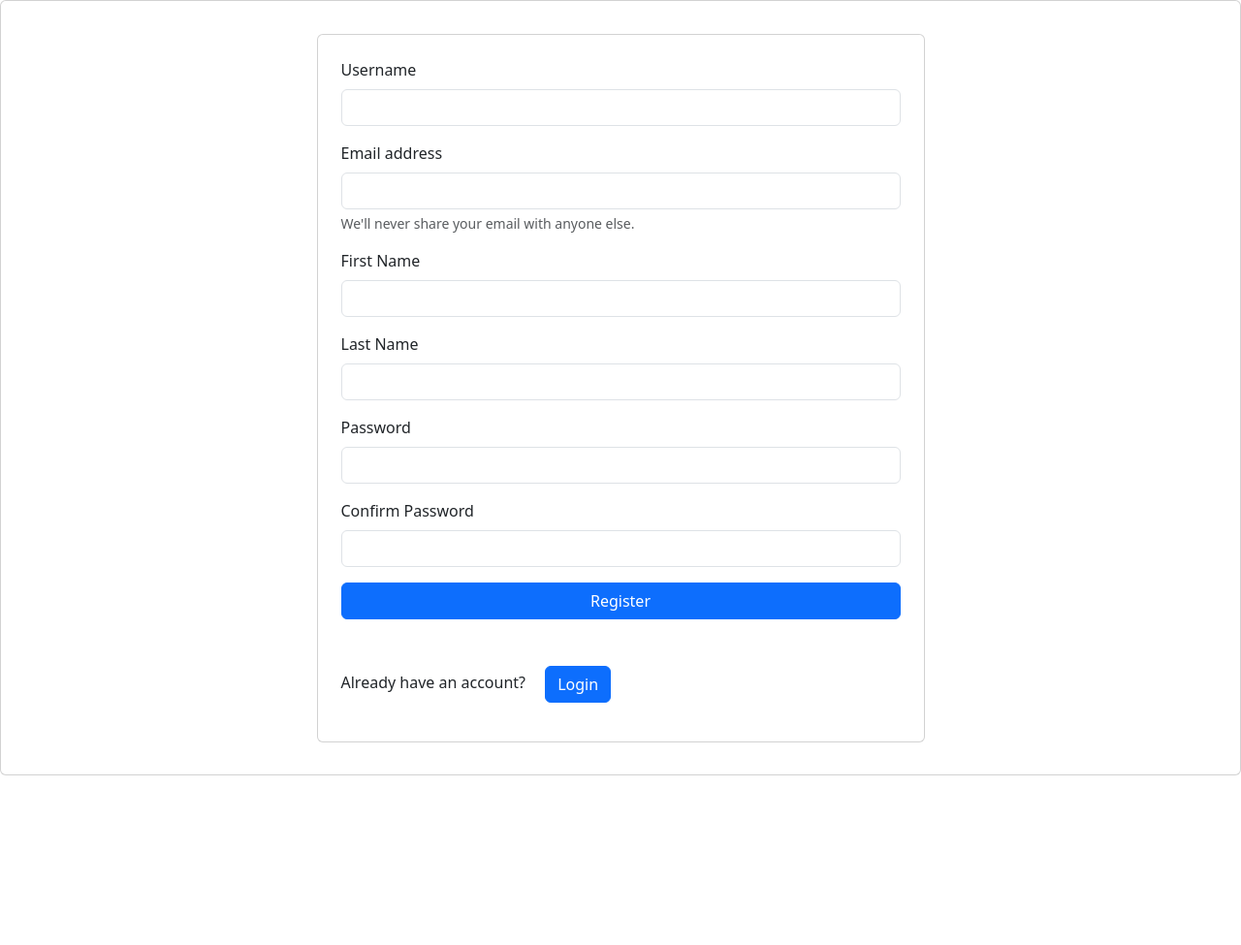
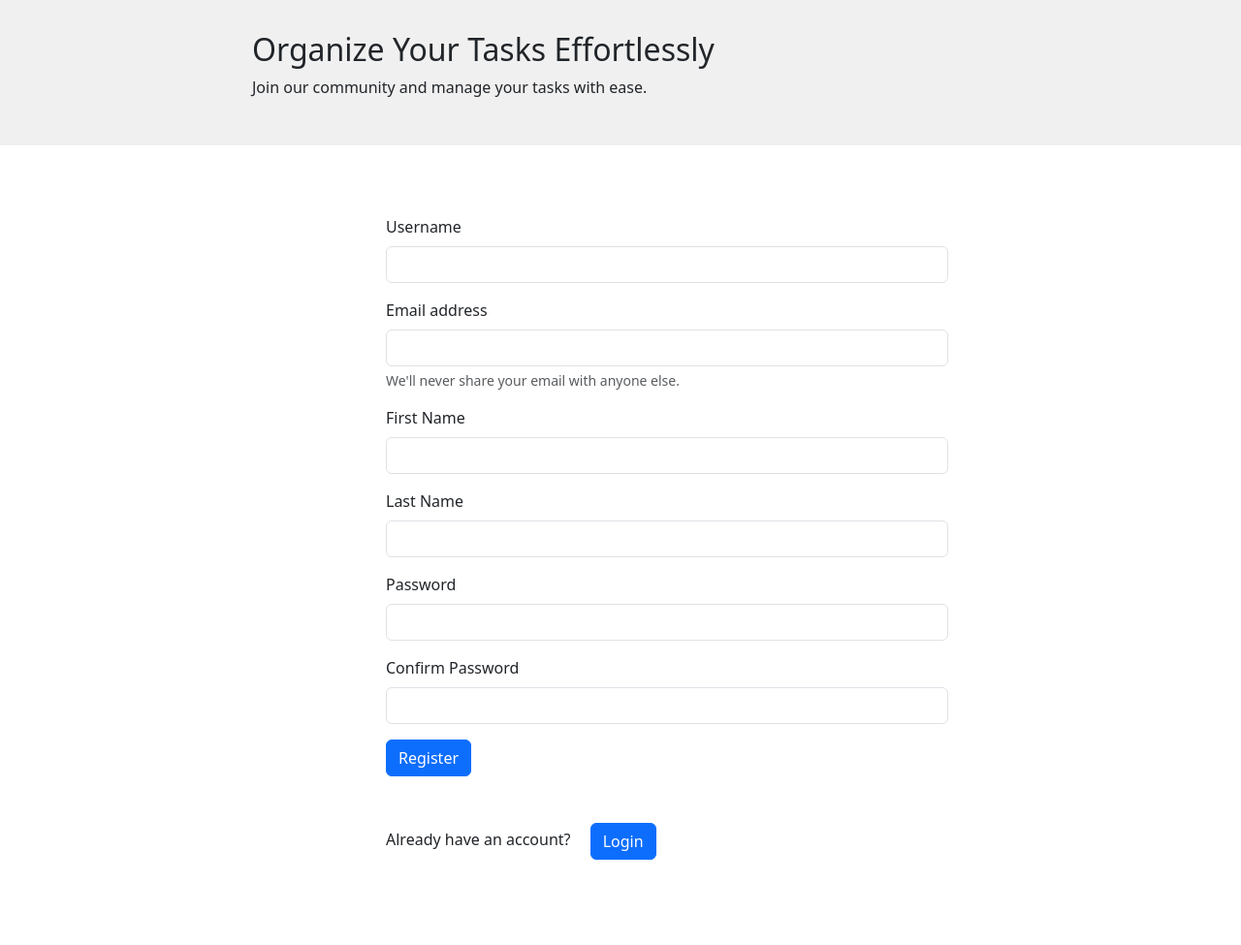
Before and after one commit to saisrinu135/todo_app, a Django app: page /register/ in a window 1280 px wide; the page is wider, and only the part inside the window is pictured. Shown: the part 174-1149 px from the top of that part at 97% size. Before the commit the page ends 974 px from the top of that part, so only its background shows below. Run offline with Django 4.2, Linux system fonts and the light colour scheme.

Commit message:
homepage

```diff
--- /dev/null
+++ b/requirements.txt
@@ -0,0 +1,3 @@
+python-dotenv==1.0.0
+sqlparse==0.4.4
+tzdata==2023.3
--- /dev/null
+++ b/tasks/static/css/messages.css
@@ -0,0 +1,5 @@
+.alert{
+    position: fixed;
+    top: 15vh;
+    left: 20px;
+}
--- a/tasks/templates/base.html
+++ b/tasks/templates/base.html
@@ -9,6 +9,7 @@
         integrity="sha384-T3c6CoIi6uLrA9TneNEoa7RxnatzjcDSCmG1MXxSR1GAsXEV/Dwwykc2MPK8M2HN" crossorigin="anonymous">
     <link rel="stylesheet" href="https://cdn.jsdelivr.net/npm/bootstrap-icons@1.11.1/font/bootstrap-icons.css">
     <link rel="shortcut icon" href="{% static 'icons/favicon.png' %}" type="image/x-icon">
+    <link rel="stylesheet" href="{% static 'css/messages.css' %}">
     <title>{{title}}</title>
 </head>
 
--- a/tasks/templates/home.html
+++ b/tasks/templates/home.html
@@ -1,4 +1,4 @@
-{% include 'base.html' %}
+{% extends 'base.html' %}
 
 {% block starts %}
 <div class="container card-body">
@@ -17,7 +17,7 @@
                 </div>
                 {% csrf_token %}
                 <label for="task" class="form-label mb-sm-3">Enter the task</label>
-                <input type="text" placeholder="Enter task here" name="task" id="task" class="form-control">
+                <input type="text" placeholder="Enter task here" name="task" id="task" class="form-control" required>
                 <button type="submit" class="btn btn-primary mt-3">Add Task</button></a>
             </form>
         </div>
--- a/tasks/templates/login.html
+++ b/tasks/templates/login.html
@@ -1,8 +1,8 @@
 {% extends 'base.html' %}
 {% block starts %}
-<div class="container card-body"
-    style="display: flex; align-items: center; justify-content: center; min-height: 100vh;">
-    <form class="col-6 mx-auto card p-5" method="post">
+
+<div class="container card-body">
+    <form class="col-6 mx-auto m-5 p-5" method="post">
         <div class="message alert">
             {% if messages %}
             {% for message in messages %}
--- a/tasks/templates/register.html
+++ b/tasks/templates/register.html
@@ -1,7 +1,36 @@
 {% extends 'base.html' %}
 {% block starts %}
-<div class="container-fluid card"
-    style="display: flex; align-items: center; justify-content: center; min-height: 100vh;">
+
+<style>
+    .hero .container {
+    max-width: 800px;
+    margin: 0 auto;
+    padding: 0 20px;
+}
+
+.hero {
+    background-color: #f0f0f0;
+    padding: 2em 0;
+}
+
+.cta-button {
+    display: inline-block;
+    padding: 10px 20px;
+    margin-top: 20px;
+    background-color: #333;
+    color: #fff;
+    text-decoration: none;
+    border-radius: 5px;
+}
+</style>
+<section class="hero">
+    <div class="container">
+        <h2>Organize Your Tasks Effortlessly</h2>
+        <p>Join our community and manage your tasks with ease.</p>
+    </div>
+</section>
+
+<div class="container-fluid m-5">
     {% if messages %}
     {% for message in messages %}
     <div class="alert alert-{{message.tags}} alert-dismissible fade show" role="alert">
@@ -10,7 +39,7 @@
     </div>
     {% endfor %}
     {% endif %}
-    <form class="col-6 mx-auto card p-4" method="post">
+    <form class="col-6 mx-auto p-4" method="post">
         {%csrf_token%}
 
         <div class="mb-sm-3">
--- a/tasks/urls.py
+++ b/tasks/urls.py
@@ -4,7 +4,7 @@ app_name = 'tasks'
 
 urlpatterns = [
     path('register/', register_view,name='register'),
-    path('login/',login_view,name='login'),
+    path('',login_view,name='login'),
     path('logout/',logout_view,name='logout'),
     path('home/', home,name='home'),
     path('update-task/<int:id>/', update_task, name='update-task'),
--- a/tasks/views.py
+++ b/tasks/views.py
@@ -43,7 +43,7 @@ def register_view(request):
             user.set_password(password)
             user.save()
             messages.success(request, message='You have registered successfully.')
-            return redirect('/login')
+            return redirect('/')
     return render(request,'register.html',context = {'title':"Register"})
 
 def login_view(request):
@@ -56,24 +56,24 @@ def login_view(request):
             user = authenticate(username = username, password = password)
             if user is None:
                 messages.error(request, message='Invalid Password',extra_tags='danger')
-                return redirect('/login')
+                return redirect('/')
             else:
                 login(request,user)
                 messages.success(request, message='Login Successfull')
                 return redirect('/home')
         else:
             messages.error(request, message= 'Invalid User', extra_tags='danger')
-            return redirect('/login')
+            return redirect('/')
 
     return render(request, 'login.html',context={'title':'Login'})
 
 def logout_view(request):
     logout(request)
     messages.success(request, message='Logout Successfull')
-    return redirect('/login')
+    return redirect('/')
 
 
-@login_required(login_url='/login')
+@login_required
 def home(request):
     tasks = tasks_model.objects.filter(user = request.user)
     if request.method == 'POST':
@@ -83,14 +83,14 @@ def home(request):
         userdata.save()
     return render(request, 'home.html',context={'title':'Todo - Home','tasks':tasks})
 
-@login_required(login_url='/login')
+@login_required
 def update_task(request, id):
     task = tasks_model.objects.get(id = id)
     task.completed = not task.completed
     task.save()
     return redirect('/home')
 
-@login_required(login_url='/login')
+@login_required
 def delete_task(request, id):
     task = tasks_model.objects.get(id = id)
     task.delete()
@@ -109,7 +109,7 @@ def forget_password(request):
             user = User.objects.get(username = username)
             send_mail(
                 subject='Password Reset',
-                message=f'''Your One Time Password to reset the your password {generated_otp}. Don't share it with any one.''', from_email=settings.EMAIL_HOST_USER, recipient_list=[user.email]
+                message=f'''Your One Time Password to reset the your password {generated_otp}. Don't share it with any one.''', from_email=settings.EMAIL_HOST_USER, recipient_list=[user.email],fail_silently=False
                 )
             global generated_token
             generated_token = uuid4()
@@ -133,7 +133,7 @@ def verify(request, token):
                 messages.error(request, message='OTP did not match',extra_tags='danger')
                 return HttpResponseRedirect(request.path_info)
         return render(request, 'verify.html',context={'title':'Verify OTP'})
-    return redirect('/login')
+    return redirect('/')
 
 def password_change(request, token):
     if token == str(generated_token):
@@ -145,10 +145,10 @@ def password_change(request, token):
                 user.set_password(password)
                 user.save()
                 messages.success(request, message='Password changed Successfully')
-                return redirect('/login')
+                return redirect('/')
             else:
                 messages.error(request, message='Password did not match',extra_tags='danger')
                 return HttpResponseRedirect(request.path_info)
         return render(request, 'change_password.html', context={'title':'Change Password'})
     else:
-        return redirect('/login')
+        return redirect('/')
--- a/todoproject/settings.py
+++ b/todoproject/settings.py
@@ -136,3 +136,5 @@ EMAIL_HOST_USER = os.environ.get('EMAIL_HOST_USER')
 EMAIL_HOST_PASSWORD = os.environ.get('EMAIL_HOST_PASSWORD')
 EMAIL_USE_TLS = True
 EMAIL_PORT = 587
+
+LOGIN_URL = '/'
```
Also changed, not shown: db.sqlite3, 1 other file.
